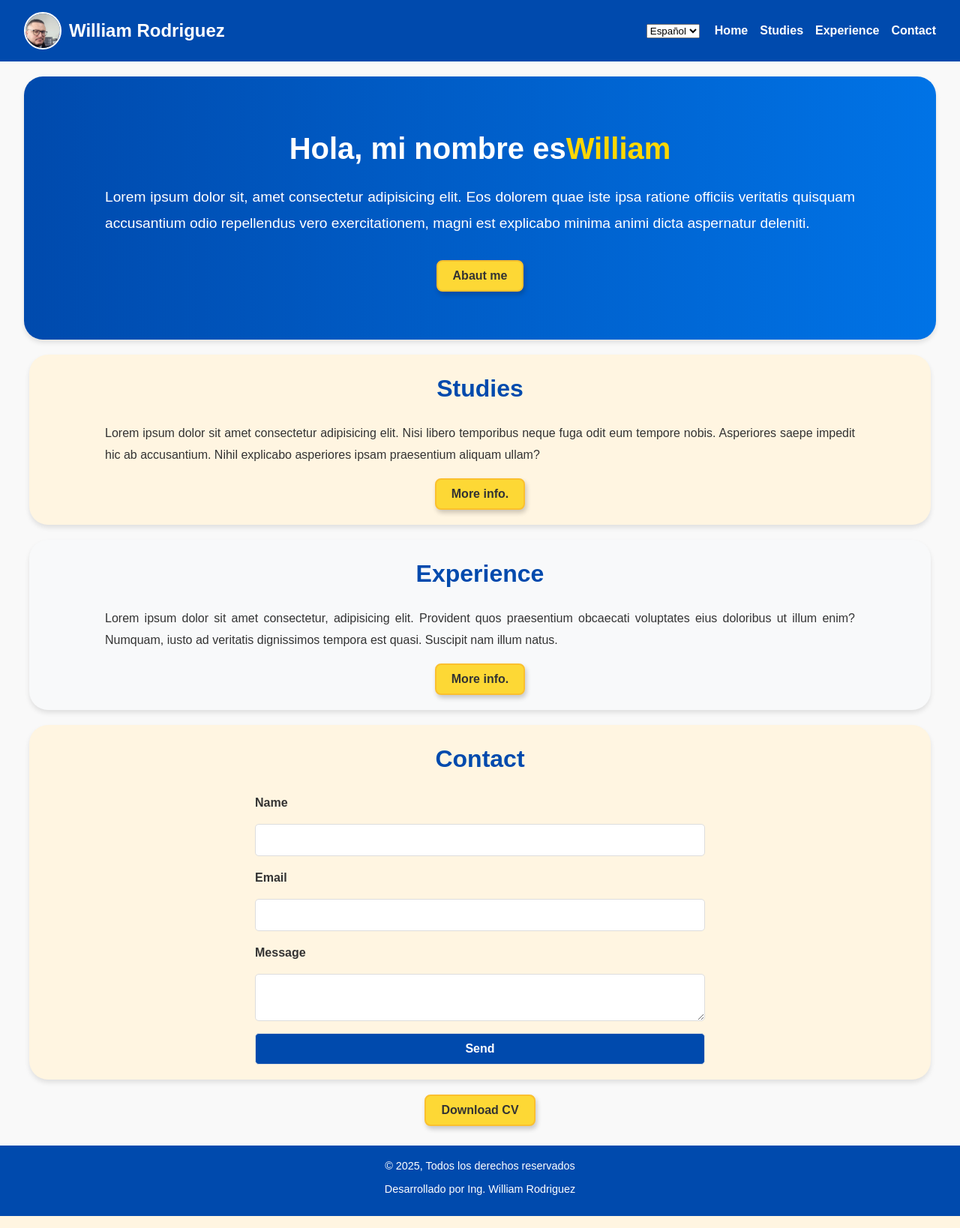
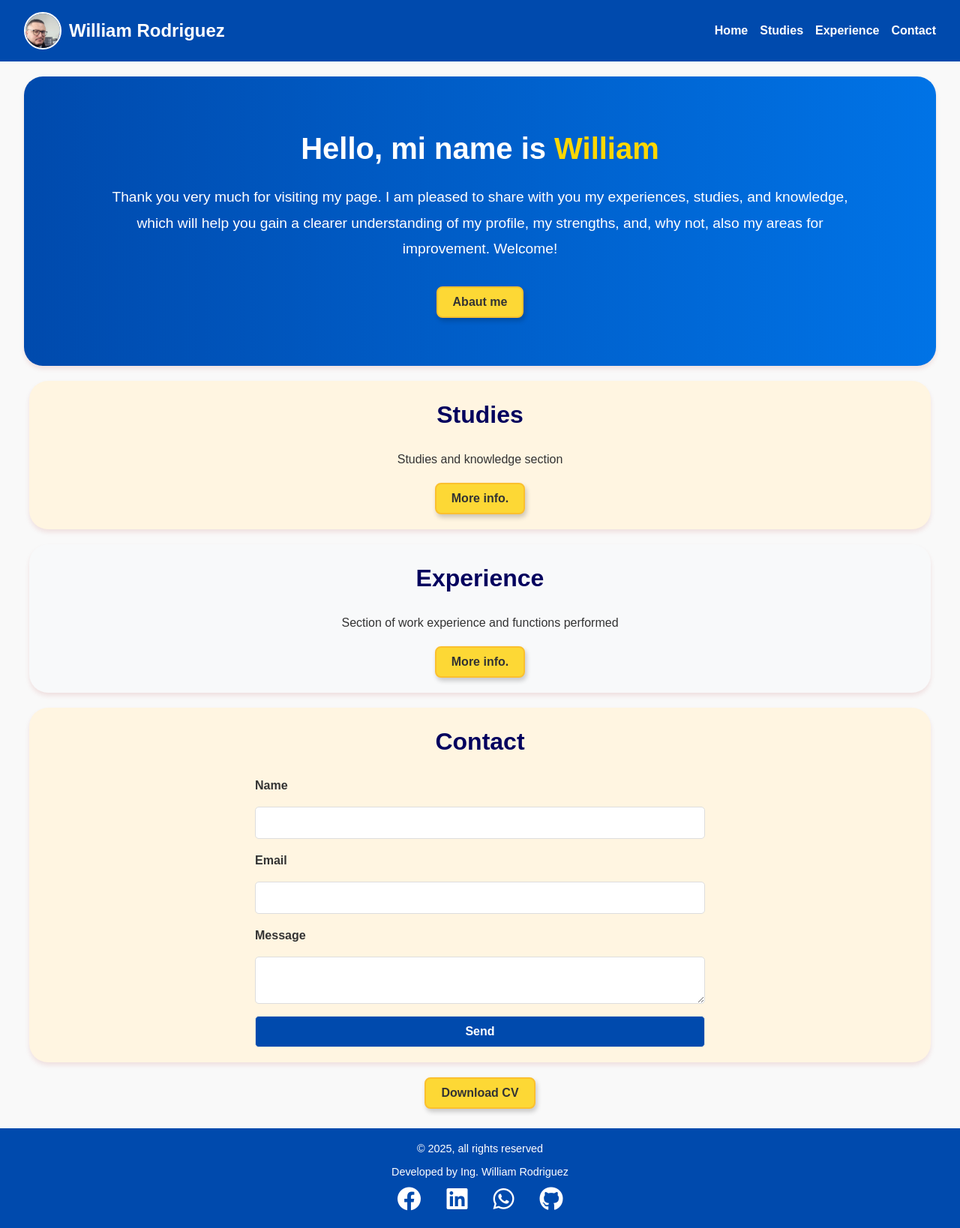
Before and after one commit to William0814/Meine_CV, a Django app: page / in a window 1280 px wide. Shown: the whole page at 75% size. Run offline with Django 5.2, Linux system fonts and the light colour scheme.

Commit message:
templates finish, css finish, texts finish, form finish

```diff
--- a/portafolio/static/portafolio/styles.css
+++ b/portafolio/static/portafolio/styles.css
@@ -177,7 +170,7 @@ section {
   padding: 20px 25px;
   margin: 15px 20px;
   border-radius: 25px;
-  box-shadow: 0 4px 6px rgba(0, 0, 0, 0.1);
+  box-shadow: 0 4px 6px rgba(161, 12, 12, 0.1);
   max-width: 90%;
   margin: 20px auto;
 }
@@ -193,14 +186,14 @@ section:nth-child(even) {
 section h2 {
   font-size: 2rem;
   margin-bottom: 20px;
-  color: #004aad;
+  color: #03015e;
   text-align: center;
 }
 
 section p {
   max-width: 1000px;
   margin: 0 auto 1rem auto;
-  text-align: justify;
+  text-align: center;
   line-height: 1.8;
   font-size: 1rem;
 }
@@ -331,7 +363,19 @@ footer {
 footer p {
   margin-bottom: 0.5rem;
 }
-
+.social_icon {
+  margin-top: 1rem;
+  margin: 0 15px;
+  color: #fff;
+  font-size: 1.5rem;
+  transition: color 0.3s ease;
+}
+.social_icon:hover {
+  color: #ffcc00;
+}
+.social_icon i {
+  font-size: 2rem;
+}
 /* Responsividad */
 @media (max-width: 768px) {
   .navbar ul {
--- a/portafolio/templates/portafolio/home.html
+++ b/portafolio/templates/portafolio/home.html
@@ -1,5 +1,4 @@
-{% load static %}
-
+{% load static %} {% load i18n %}
 <!DOCTYPE html>
 <html lang="en">
   <head>
@@ -7,6 +6,10 @@
     <meta name="viewport" content="width=device-width, initial-scale=1.0" />
     <title>Meine CV</title>
     <link rel="stylesheet" href="{% static 'portafolio/styles.css' %}" />
+    <link
+      rel="stylesheet"
+      href="https://cdnjs.cloudflare.com/ajax/libs/font-awesome/6.0.0-beta3/css/all.min.css"
+    />
   </head>
   <body>
     <header>
@@ -19,21 +22,7 @@
           />
           <h1>William Rodriguez</h1>
         </div>
-        {% load i18n %}
-        <form action="{% url 'set_language' %}" method="post" id="language-selector">
-          {% csrf_token %}
-          <select name="language" id="language" onchange="this.form.submit()">
-              <option value="es" {% if LANGUAGE_CODE == 'es' %}selected{% endif %}>
-                  <img src="{% static 'portafolio/es.png' %}" alt="{% trans "Español" %}" class="flag-icon"> {% trans "Español" %}
-              </option>
-              <option value="de" {% if LANGUAGE_CODE == 'de' %}selected{% endif %}>
-                  <img src="{% static 'portafolio/de.png' %}" alt="{% trans "Deutsch" %}" class="flag-icon"> {% trans "Deutsch" %}
-              </option>
-              <option value="en" {% if LANGUAGE_CODE == 'en' %}selected{% endif %}>
-                  <img src="{% static 'portafolio/us.png' %}" alt="{% trans "English" %}" class="flag-icon"> {% trans "English" %}
-              </option>
-          </select>
-      </form>
+
         <ul>
           <li><a href="#inicio" class="more-info">Home</a></li>
           <li><a href="#estudios">Studies</a></li>
@@ -45,12 +34,12 @@
     <section id="inicio" class="hero">
       <div class="container">
         <div class="hero-content">
-          <h1>{% trans "Hola, mi nombre es" %}<span>William</span></h1>
+          <h1>Hello, mi name is <span>William</span></h1>
           <p>
-            Lorem ipsum dolor sit, amet consectetur adipisicing elit. Eos
-            dolorem quae iste ipsa ratione officiis veritatis quisquam
-            accusantium odio repellendus vero exercitationem, magni est
-            explicabo minima animi dicta aspernatur deleniti.
+            Thank you very much for visiting my page. I am pleased to share with
+            you my experiences, studies, and knowledge, which will help you gain
+            a clearer understanding of my profile, my strengths, and, why not,
+            also my areas for improvement. Welcome!
           </p>
           <a href="{% url 'about_me' %}">
             <button class="button more-info" id="button">Abaut me</button>
@@ -60,13 +49,8 @@
     </section>
     <section id="estudios" class="studies">
       <div>
-        <h2>{% trans 'Studies' %}</h2>
-        <p>
-          Lorem ipsum dolor sit amet consectetur adipisicing elit. Nisi libero
-          temporibus neque fuga odit eum tempore nobis. Asperiores saepe impedit
-          hic ab accusantium. Nihil explicabo asperiores ipsam praesentium
-          aliquam ullam?
-        </p>
+        <h2>Studies</h2>
+        <p>Studies and knowledge section</p>
         <a href="{% url 'studies' %}">
           <button id="button" class="button more-info">More info.</button>
         </a>
@@ -75,18 +59,20 @@
     <section id="experiencia" class="experiencie">
       <h2>Experience</h2>
       <div class="experiencia-container">
-        <p>
-          Lorem ipsum dolor sit amet consectetur, adipisicing elit. Provident
-          quos praesentium obcaecati voluptates eius doloribus ut illum enim?
-          Numquam, iusto ad veritatis dignissimos tempora est quasi. Suscipit
-          nam illum natus.
-        </p>
+        <p>Section of work experience and functions performed</p>
         <a href="{% url 'experience' %}">
           <button class="button more-info" id="button">More info.</button>
           <br />
         </a>
       </div>
     </section>
+    {% if messages %}
+    <div class="messages">
+      {% for message in messages %}
+      <div class="alert alert-success">{{ message }}</div>
+      {% endfor %}
+    </div>
+    {% endif %}
     <section id="contacto">
       <h2>Contact</h2>
       <form action="{% url 'contact' %}" method="post">
@@ -116,6 +102,42 @@
         <button type="submit">Send</button>
       </form>
     </section>
+    <div id="successModal" class="modal" style="display: none">
+      <div class="modal-content">
+        <span class="close">&times;</span>
+        <h2>Success</h2>
+        <p>Your message has been sent successfully!</p>
+        <button id="confirmButton">OK</button>
+      </div>
+    </div>
+    {% if show_modal %}
+    <script>
+      document.addEventListener("DOMContentLoaded", function () {
+        let modal = document.getElementById("successModal");
+        let closeButton = document.querySelector(".close");
+        let confirmButton = document.getElementById("confirmButton");
+
+        modal.style.display = "flex";
+
+        closeButton.onclick = function () {
+          modal.style.display = "none";
+          window.location.href = "{% url 'home' %}"; // Redirigir después de cerrar
+        };
+
+        confirmButton.onclick = function () {
+          modal.style.display = "none";
+          window.location.href = "{% url 'home' %}"; // Redirigir después de aceptar
+        };
+
+        window.onclick = function (event) {
+          if (event.target === modal) {
+            modal.style.display = "none";
+            window.location.href = "{% url 'home' %}";
+          }
+        };
+      });
+    </script>
+    {% endif %}
 
     <div class="center-button">
       <a href="{% static 'portafolio/CV_Deutsch_Online.pdf' %}" target="_blank">
@@ -124,8 +146,34 @@
     </div>
     <br />
     <footer>
-      <p>&copy; 2025, Todos los derechos reservados</p>
-      <p>Desarrollado por Ing. William Rodriguez</p>
+      <p>&copy; 2025, all rights reserved</p>
+      <p>Developed by Ing. William Rodriguez</p>
+      <div>
+        <a
+          href="https://www.facebook.com/willi.rodriguezzzz"
+          target="_blank"
+          class="social_icon"
+          ><i class="fab fa-facebook"></i
+        ></a>
+        <a
+          href="https://www.linkedin.com/in/will-dav-rodri-pot-5533901a6/"
+          target="_blank"
+          class="social_icon"
+          ><i class="fab fa-linkedin"></i
+        ></a>
+        <a
+          href="http://wa.me/+4917620692862"
+          target="_blank"
+          class="social_icon"
+          ><i class="fab fa-whatsapp"></i
+        ></a>
+        <a
+          href="https://github.com/William0814"
+          target="_blank"
+          class="social_icon"
+          ><i class="fab fa-github"></i
+        ></a>
+      </div>
     </footer>
   </body>
 </html>
--- a/portafolio/views.py
+++ b/portafolio/views.py
@@ -1,7 +1,9 @@
 from django.shortcuts import render, redirect
+from django.contrib import messages
+from django.utils.translation import gettext as _
 from .forms import ContactForm
 
-def contact_view(request):
+"""def contact_view(request):
     if request.method == 'POST':
         form = ContactForm(request.POST)
         if form.is_valid():
@@ -9,19 +11,30 @@ def contact_view(request):
             return redirect('home')
     else:
         form = ContactForm()
-    return render(request, 'portafolio/home.html', {'form': form})
+    return render(request, 'portafolio/home.html', {'form': form, 'title': _("Contact"), 'message_sent': _("Your message has been sent successfully!")  })"""
 
 # Create your views here.
 
 def home(request):
     form = ContactForm()
-    return render(request, 'portafolio/home.html', {'form': form})
+    return render(request, 'portafolio/home.html', {'form': form, 'welcome_message': _("Welcome to my website!"),  })
 
 def about_me(request):
-    return render(request, 'portafolio/about_me.html')
+    return render(request, 'portafolio/about_me.html',{'title': _("About Me"), 'description': _("Here you will find more information about me.")})
 
 def studies(request):
-    return render(request, 'portafolio/studies.html')
+    return render(request, 'portafolio/studies.html', {'title': _("Studies"), 'description': _("These are my academic studies.")}  )
 
 def experience(request):
-    return render(request, 'portafolio/experience.html')
+    return render(request, 'portafolio/experience.html', {'title': _("Experience"), 'description': _("Here you will find my professional experiences.")})
+
+def contact_view(request):
+    if request.method == 'POST':
+        form = ContactForm(request.POST)
+        if form.is_valid():
+            form.save()
+            messages.success(request, "Your message has been sent successfully!")
+            return render(request, 'portafolio/home.html', {'form': ContactForm(), 'show_modal': True})
+    else:
+        form = ContactForm()
+    return render(request, 'portafolio/home.html', {'form': form})
```
Also changed, not shown: other parts of portafolio/static/portafolio/styles.css (+41 -9 lines), meine_cv/settings.py (+11 -10 lines), portafolio/templates/portafolio/about_me.html (+17 -5 lines), portafolio/templates/portafolio/base.html (+34 -35 lines), portafolio/templates/portafolio/experience.html (+24 -10 lines), portafolio/templates/portafolio/studies.html (+15 -8 lines), translate_po.py (added, +41 -0 lines), db.sqlite3, portafolio/static/portafolio/de.png (deleted), portafolio/static/portafolio/es.png (deleted), portafolio/static/portafolio/fr.png (deleted), portafolio/static/portafolio/it.png (deleted), portafolio/static/portafolio/pt.png (deleted), portafolio/static/portafolio/us.png (deleted), 2 other files.
